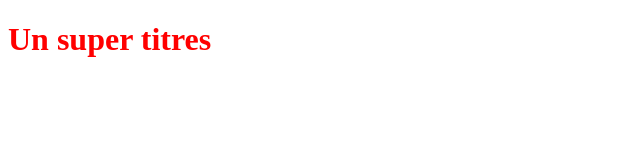
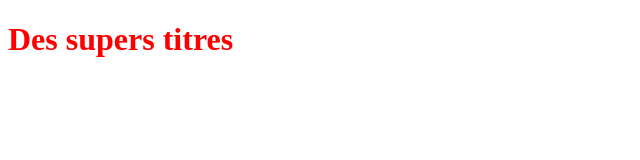
Before and after one commit to MOMOTSOMO/OpenclassroomsProject, a plain HTML site: page index.html in a window 1280 px wide. Shown: the whole page, without its empty margins (0-640 px from the left). Drawn offline with Linux system fonts and the light colour scheme.

```diff
--- a/index.html
+++ b/index.html
@@ -5,6 +5,6 @@
    <link rel="stylesheet" type="text/css" href="styles.css">
 </head>
 <body>
-   <h1>Un super titres</h1>
+   <h1>Des supers titres</h1>
 </body>
 </html>
```
